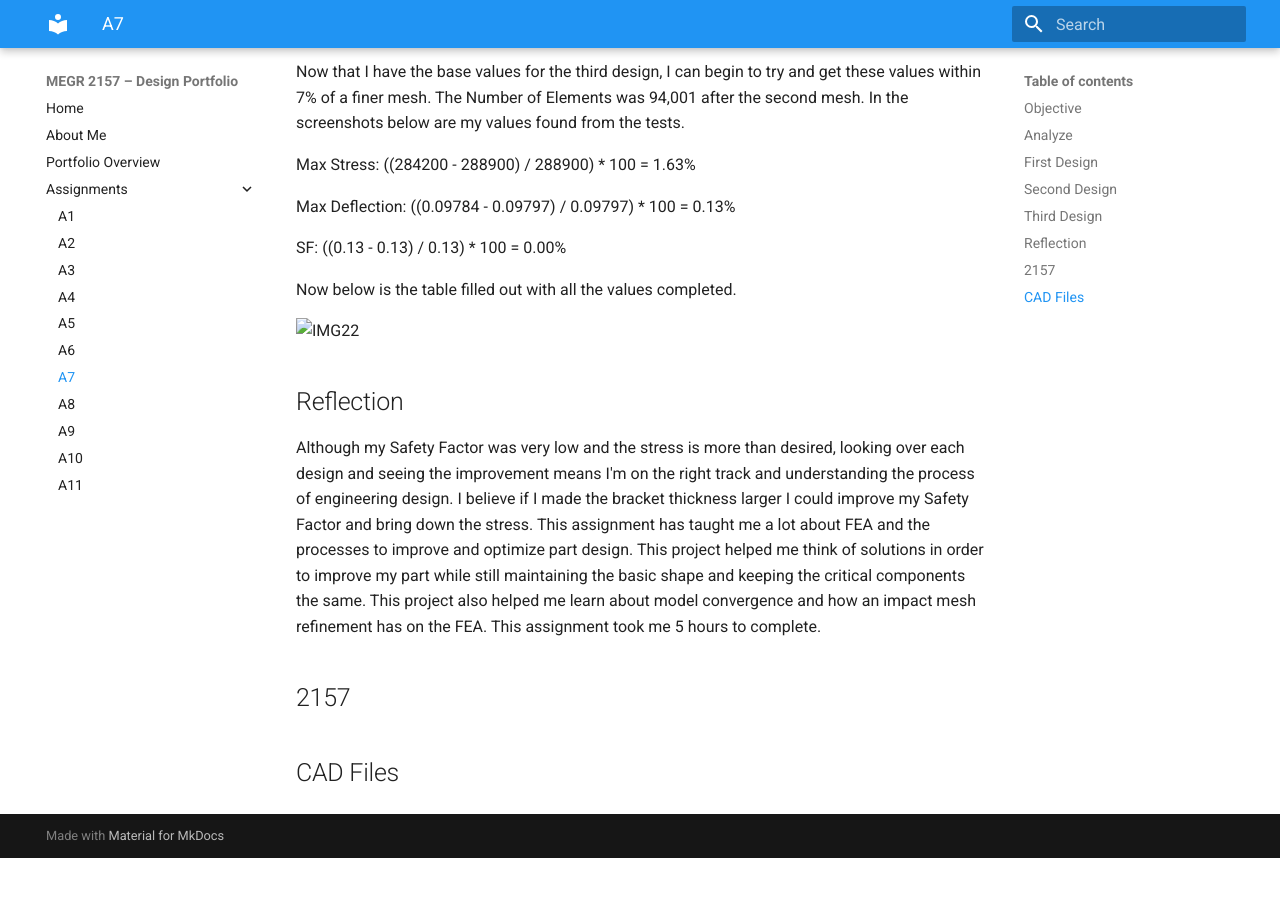
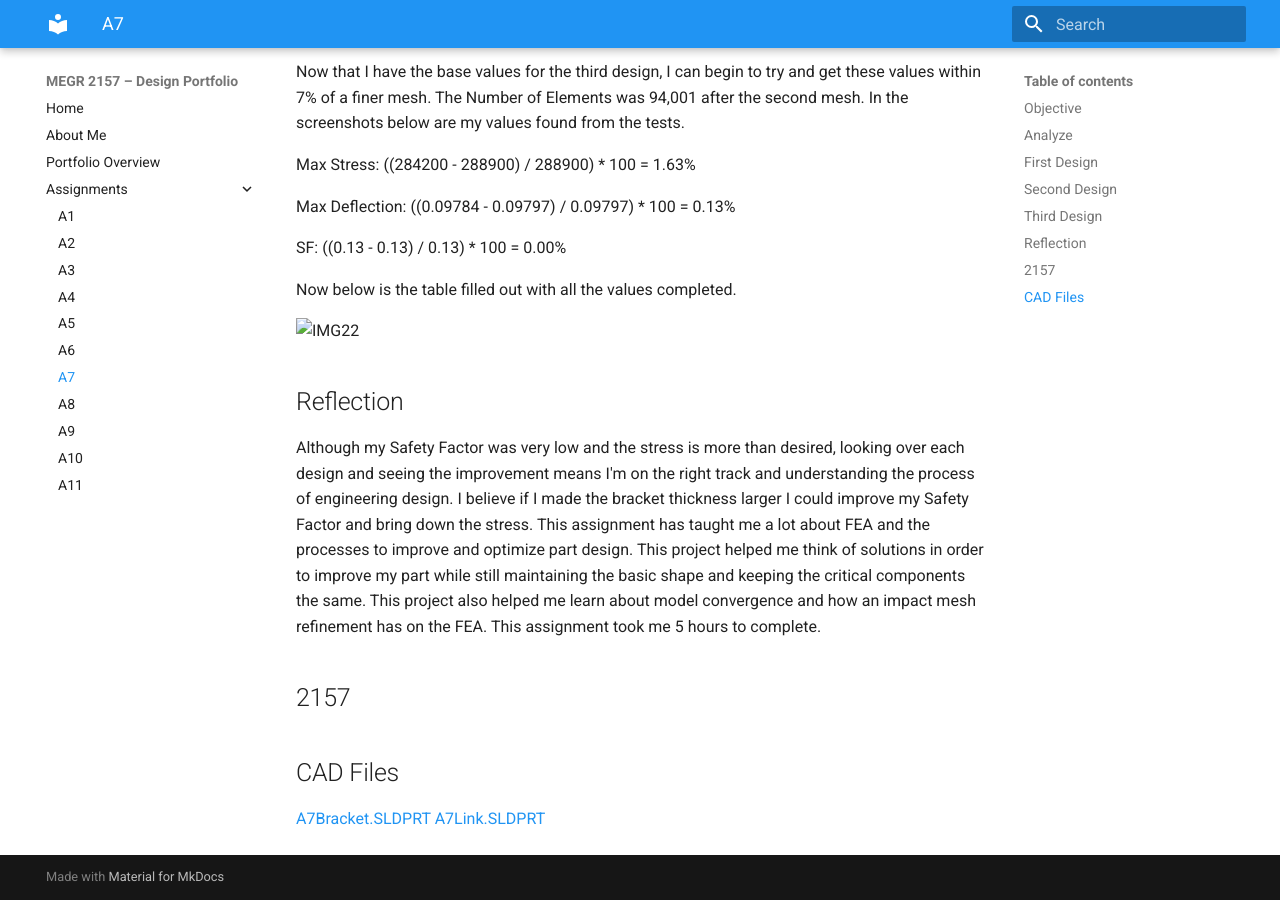
Before and after one commit to AidenGrake/megr2157-portfolio, an MkDocs documentation site: the page built from docs/assignments/A07/index.md, in a window 1280 px wide and 900 px high, scrolled down 2863 px. Built offline with MkDocs 1.6.1 and Material for MkDocs 9.7.7, drawn with Linux system fonts in a browser that asks for light colours; before the commit the page ends 3721 px from its top, so only the background shows below that.

Commit message:
Add CAD files links to A07 index

```diff
--- a/docs/assignments/A07/index.md
+++ b/docs/assignments/A07/index.md
@@ -116,3 +116,5 @@ Although my Safety Factor was very low and the stress is more than desired, look
 ## 2157
 
 ## CAD Files
+[A7Bracket.SLDPRT](A7Bracket.SLDPRT)
+[A7Link.SLDPRT](A7Link.SLDPRT)
```
